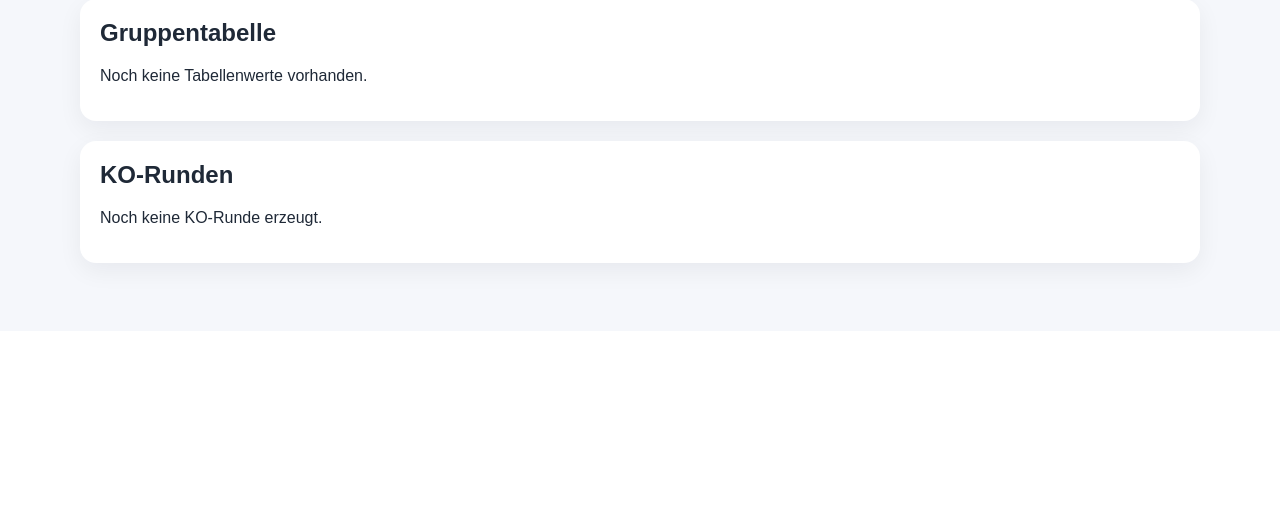
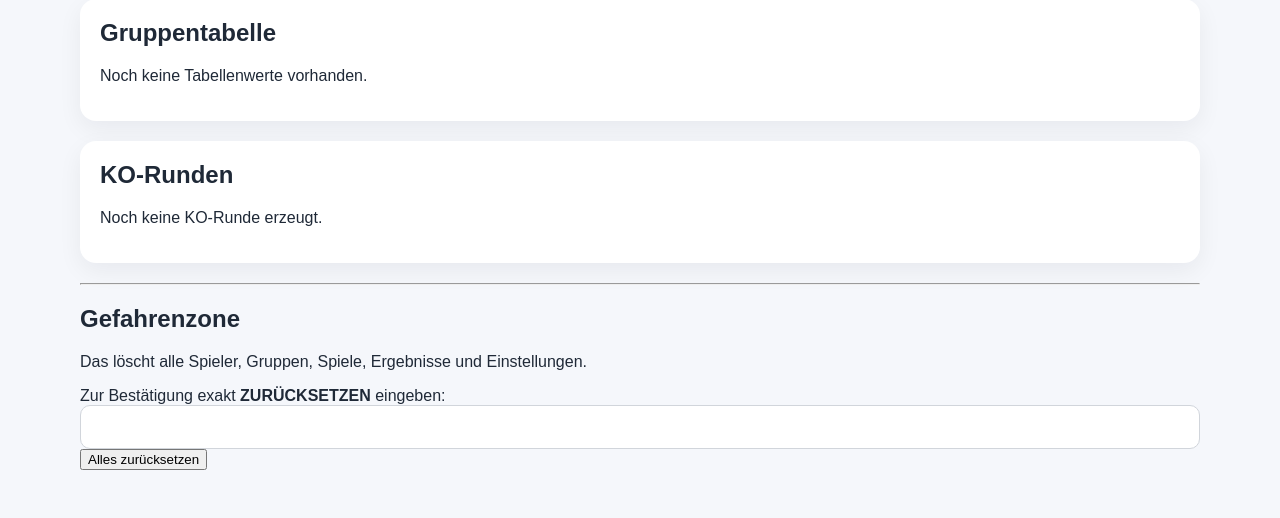
Before and after one commit to luiscalvin-web/turnier-app, a Flask app: page /admin in a window 1280 px wide. Shown: the part 757-1275 px from the top of the page. Before the commit the page ends 1038 px from the top, so only its background shows below. Run offline with Flask 3, Linux system fonts and the light colour scheme; the visitor is signed in with stand-in values (Sample User, id 1); data comes from the database, SQL or seed files in the repository; data that the repository does not hold is empty.

Commit message:
Update admin_dashboard.html

```diff
--- a/templates/admin_dashboard.html
+++ b/templates/admin_dashboard.html
@@ -217,4 +217,23 @@
     <p>Noch keine KO-Runde erzeugt.</p>
     {% endfor %}
 </section>
+
+<hr>
+
+<section>
+  <h2>Gefahrenzone</h2>
+  <p>Das löscht alle Spieler, Gruppen, Spiele, Ergebnisse und Einstellungen.</p>
+
+  <form method="POST" action="{{ url_for('reset_all') }}">
+    <label>
+      Zur Bestätigung exakt <strong>ZURÜCKSETZEN</strong> eingeben:
+    </label>
+    <input type="text" name="confirm" required>
+
+    <button type="submit" onclick="return confirm('Wirklich ALLE Daten löschen?')">
+      Alles zurücksetzen
+    </button>
+  </form>
+</section>
+
 {% endblock %}
```
